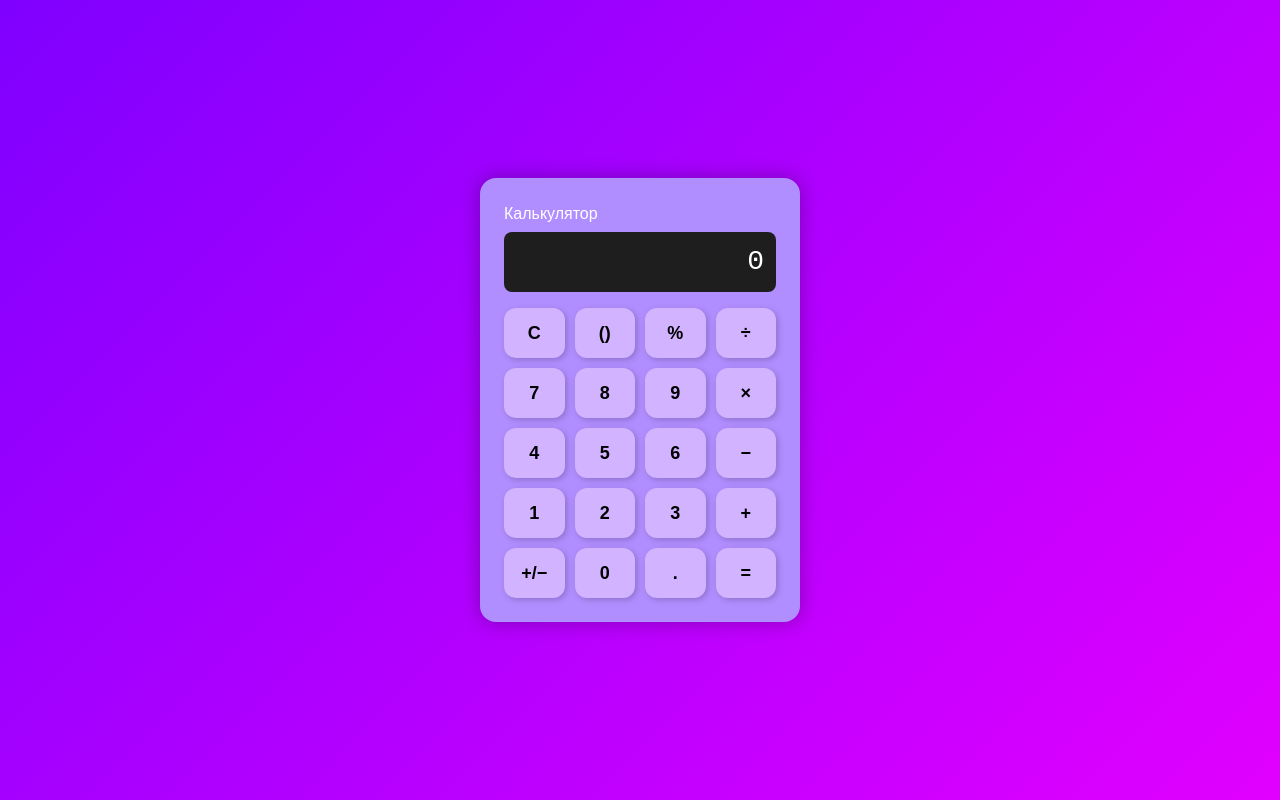
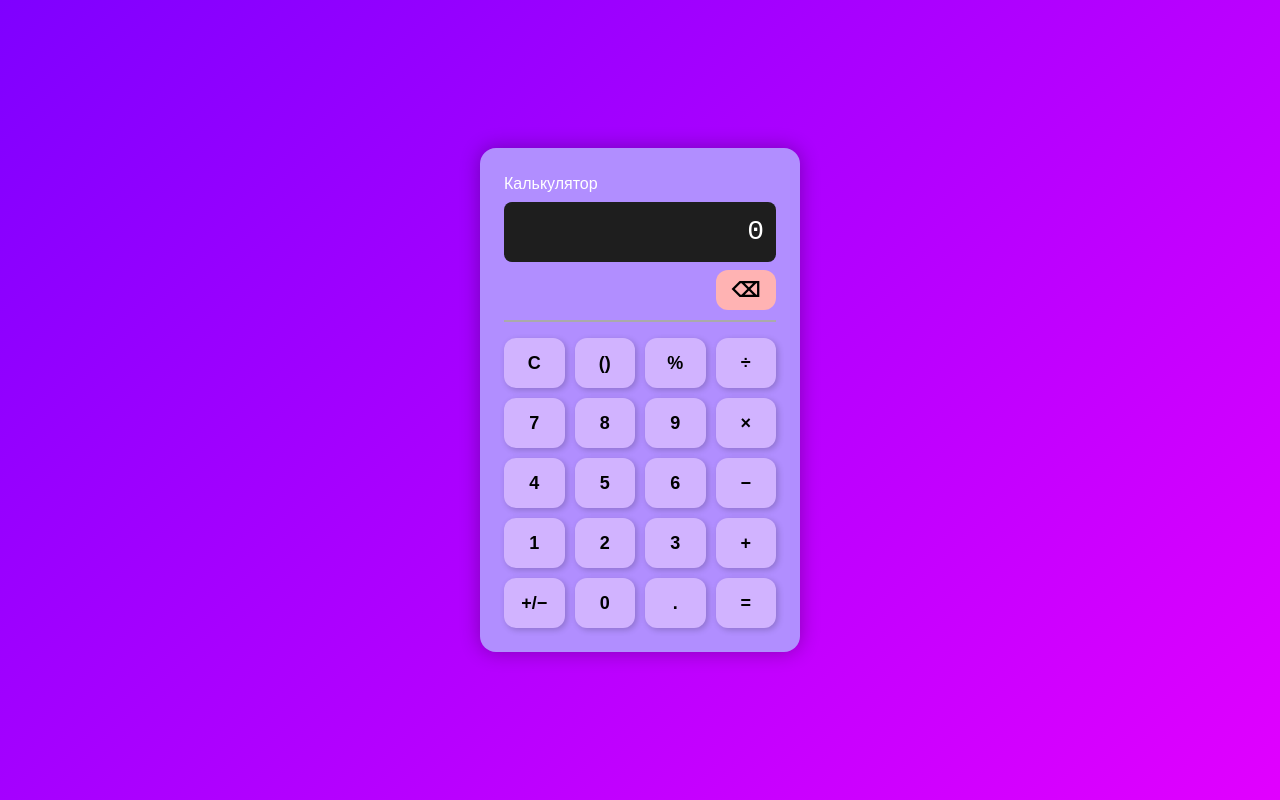
Before and after one commit to Beeh-Tolstasum/calculator-tailwind, a React (Vite) app: page / in a window 1280 px wide. Built offline with nearby package versions, Linux system fonts and the light colour scheme.

Commit message:
Добавлена кнопка удаления одного символа и разделительная линия под дисплеем

```diff
--- a/src/components/Calculator.jsx
+++ b/src/components/Calculator.jsx
@@ -110,7 +110,6 @@ function Calculator() {
     return () => window.removeEventListener("keydown", handler);
   }, [display]);
 
-  // Стили из фиолетового калькулятора
   const containerStyle = {
     minHeight: "100vh",
     display: "flex",
@@ -137,8 +136,21 @@ function Calculator() {
     padding: "0 12px",
     fontSize: 28,
     lineHeight: "60px",
-    marginBottom: 16,
+    marginBottom: 8,
     fontFamily: "'Courier New', monospace",
+  };
+
+  const deleteButtonStyle = {
+    background: "#ffb3b3",
+    border: "none",
+    borderRadius: 12,
+    height: 40,
+    width: 60,
+    fontSize: 20,
+    fontWeight: "bold",
+    cursor: "pointer",
+    float: "right",
+    marginBottom: 10,
   };
 
   const gridStyle = {
@@ -162,7 +174,26 @@ function Calculator() {
     <div style={containerStyle}>
       <div style={calcStyle}>
         <div style={{ color: "#fff", marginBottom: 6 }}>Калькулятор</div>
+
+        {/* Display */}
         <div style={displayStyle}>{display}</div>
+
+        {/* Delete one symbol */}
+        <div style={{ display: "flex", justifyContent: "flex-end" }}>
+          <button
+            style={deleteButtonStyle}
+            onClick={() =>
+              setDisplay((d) => (d.length <= 1 ? "0" : d.slice(0, -1)))
+            }
+          >
+            ⌫
+          </button>
+        </div>
+
+        {/* Line */}
+        <hr style={{ border: "1px solid #aaa", marginBottom: 16 }} />
+
+        {/* Buttons */}
         <div style={gridStyle}>
           {buttons.map((b, i) => (
             <button key={i} onClick={() => onClick(b)} style={buttonStyle}>
```
